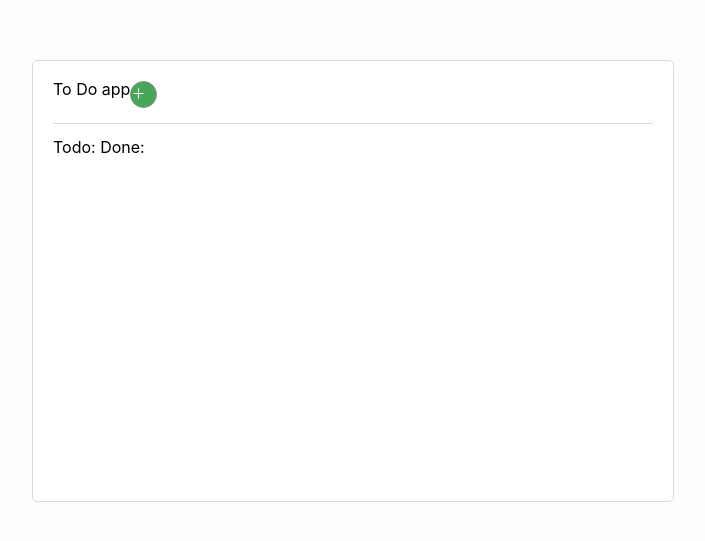
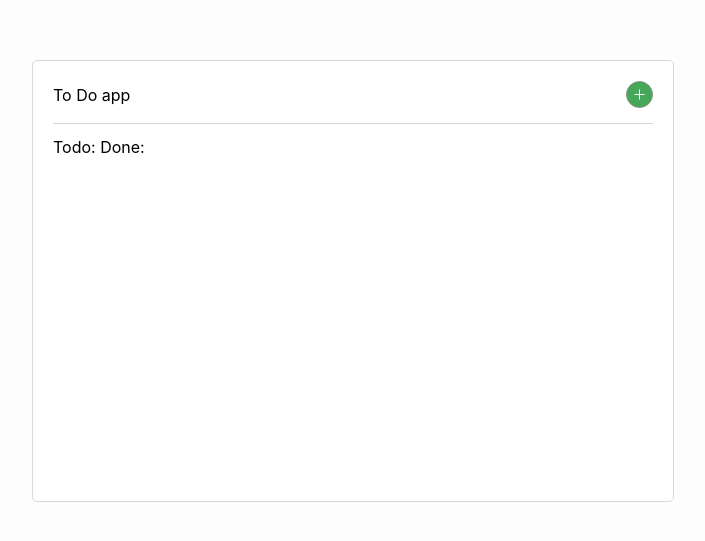
Before and after one commit to zlatka-n/assignments-reactassignment, a React (Vite) app in the folder client/: page / in a window 1280 px wide. Shown: the part 119-660 px from the top of the page, without its empty margins (287-992 px from the left). Built offline with nearby package versions, Linux system fonts and the light colour scheme.

Commit message:
align button to right in header

```diff
--- a/client/src/components/Header.tsx
+++ b/client/src/components/Header.tsx
@@ -9,8 +9,12 @@ export type HeaderProps = {
 
 const StyledDiv = styled.header`
     display: flex;
+    justify-content: space-between;
     button {
         all: unset;
+        display: flex;
+        justify-content: center;
+        align-items: center;
         border-radius: 50%;
         border: 1px solid;
         border-color: ${(props) => props.theme.colors.olive9};
@@ -18,6 +22,11 @@ const StyledDiv = styled.header`
         color: #fff;
         width: 25px;
         height: 25px;
+    }
+    h1 {
+        display: flex;
+        flex-direction: column;
+        justify-content: center;
     }
 `;
 
```
